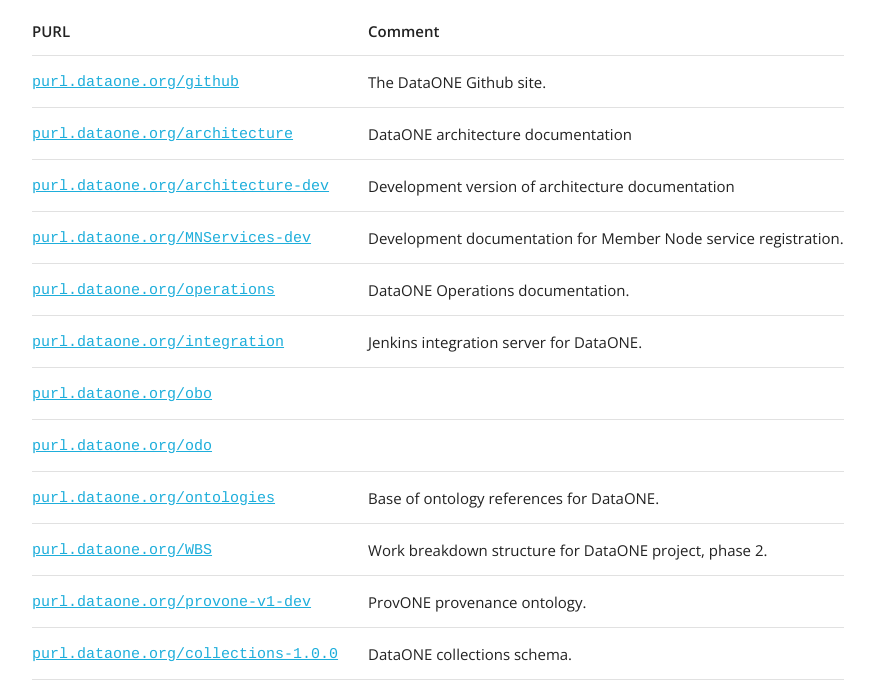
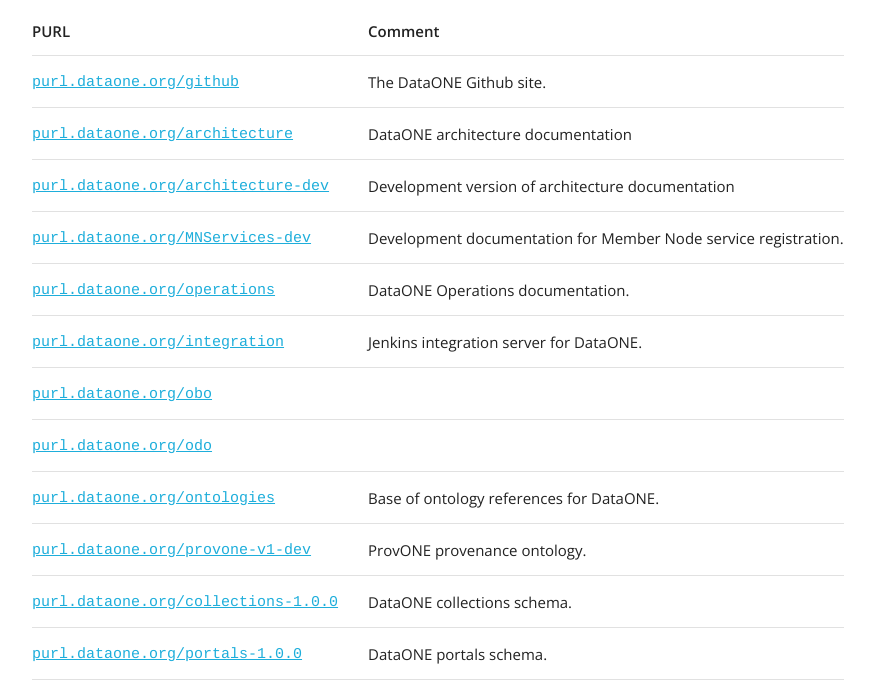
Before and after one commit to DataONEorg/dataone_purl, a plain HTML site: page www/index.html in a window 1280 px wide. Shown: the part 72-755 px from the top of the page, without its empty margins (128-1003 px from the left). Drawn offline with nearby package versions, Linux system fonts and the light colour scheme.

Commit message:
Removing visible link to WBS

```diff
--- a/www/index.html
+++ b/www/index.html
@@ -24,7 +24,6 @@
   ['https://purl.dataone.org/obo',''],
   ['https://purl.dataone.org/odo',''],
   ['https://purl.dataone.org/ontologies','Base of ontology references for DataONE.'],
-  ['https://purl.dataone.org/WBS','Work breakdown structure for DataONE project, phase 2.'],
   ['https://purl.dataone.org/provone-v1-dev','ProvONE provenance ontology.'],
   ['https://purl.dataone.org/collections-1.0.0','DataONE collections schema.'],
   ['https://purl.dataone.org/portals-1.0.0','DataONE portals schema.']
```
